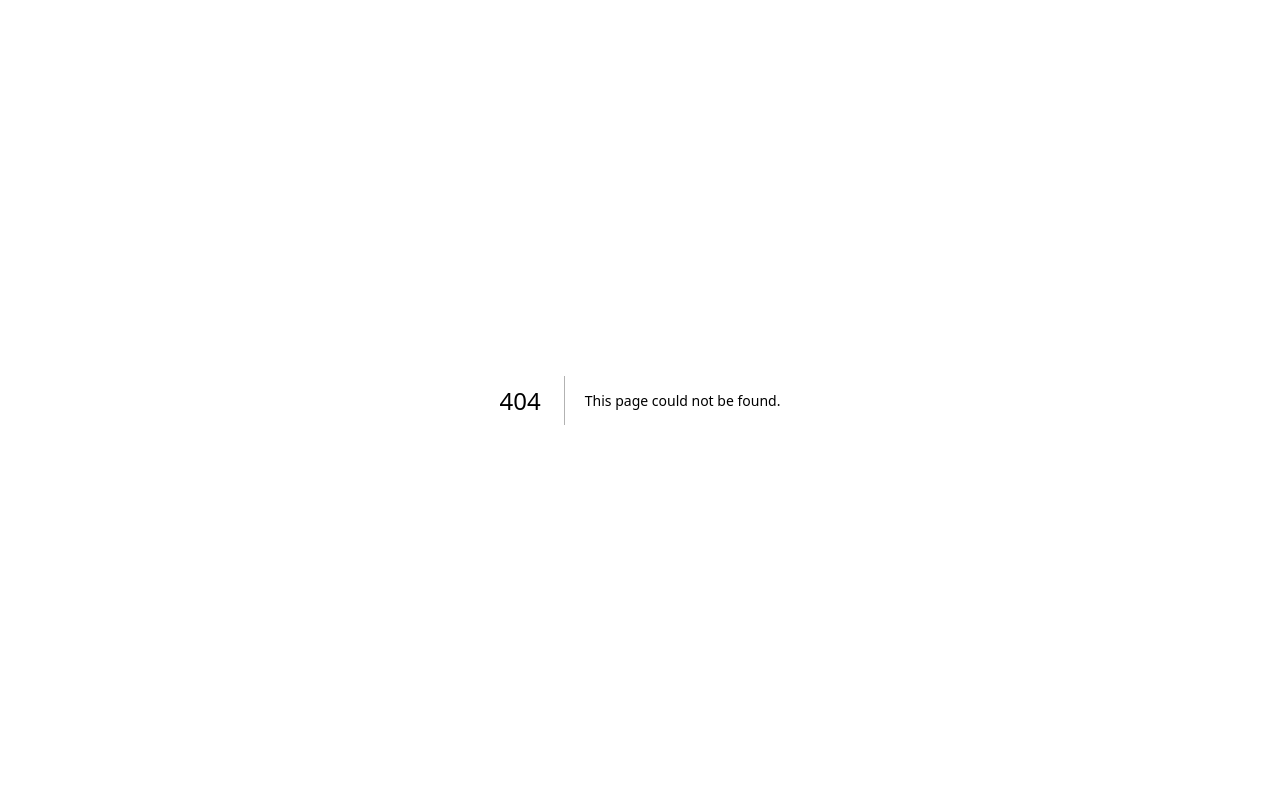
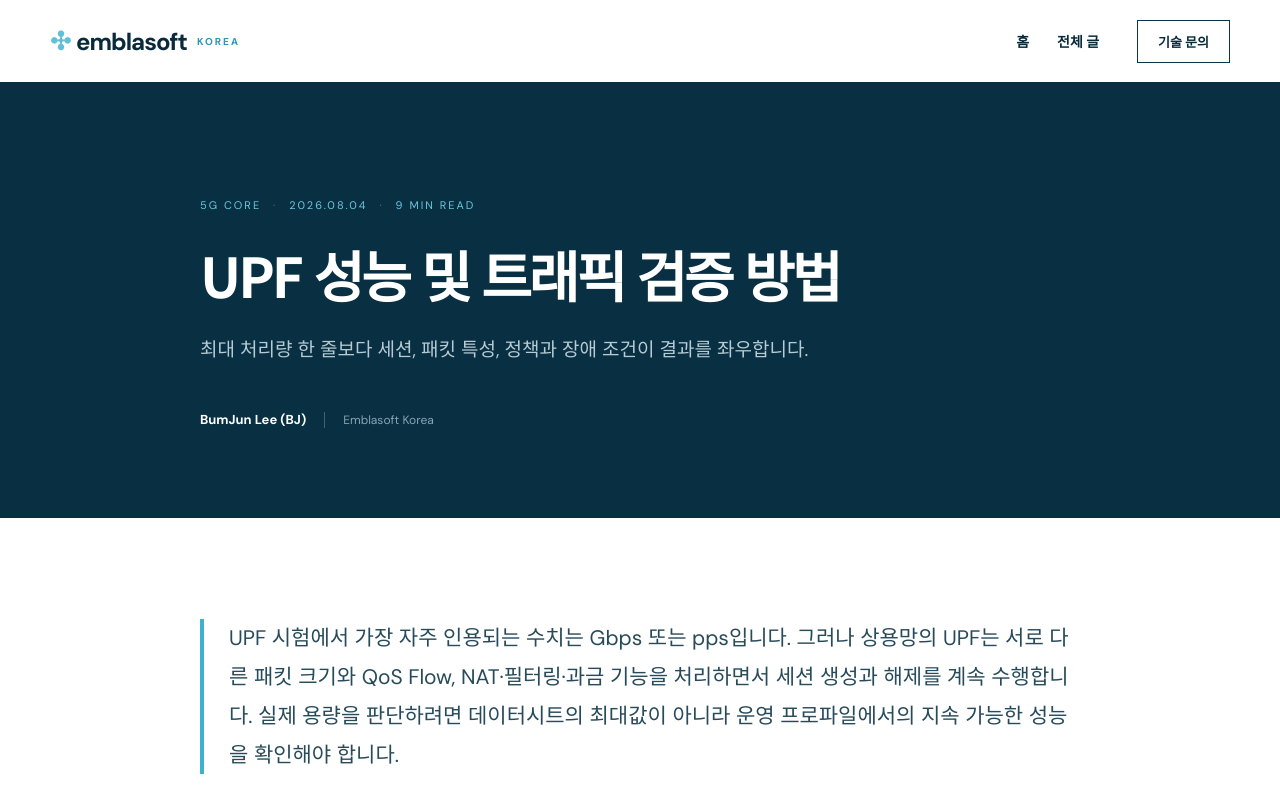
Before and after one commit to mystar11/emblasoft-kr, a Next.js app: page /blog/upf-performance-traffic-validation in a window 1280 px wide. Before the commit this address had no page. Shown: the top 800 px of the page. Built offline with nearby package versions, Linux system fonts and the light colour scheme.

Commit message:
Add upf-performance-traffic-validation article

```diff
--- /dev/null
+++ b/app/blog/upf-performance-traffic-validation/page.tsx
@@ -0,0 +1,9 @@
+import type { Metadata } from "next";
+import TechnicalArticle from "../TechnicalArticle";
+export const metadata: Metadata = { title: "UPF 성능 및 트래픽 검증 방법", description: "5G UPF의 처리량, 세션 규모, 지연, QoS와 장애복구를 현실적인 트래픽으로 검증하는 방법입니다." };
+export default function Page(){return <TechnicalArticle category="5G CORE" title="UPF 성능 및 트래픽 검증 방법" dek="최대 처리량 한 줄보다 세션, 패킷 특성, 정책과 장애 조건이 결과를 좌우합니다." read="9" lead="UPF 시험에서 가장 자주 인용되는 수치는 Gbps 또는 pps입니다. 그러나 상용망의 UPF는 서로 다른 패킷 크기와 QoS Flow, NAT·필터링·과금 기능을 처리하면서 세션 생성과 해제를 계속 수행합니다. 실제 용량을 판단하려면 데이터시트의 최대값이 아니라 운영 프로파일에서의 지속 가능한 성능을 확인해야 합니다." sections={[
+{title:"용량의 단위를 하나로 두지 않습니다",paragraphs:["대용량 패킷의 Gbps와 소형 패킷의 pps는 시스템에 다른 부담을 줍니다. 여기에 동시 PDU Session 수, 초당 세션 설정·해제율, QoS Flow 수가 더해집니다. CPU 코어 수와 NUMA 배치, NIC 큐, 가상화 방식도 결과에 포함해야 합니다.","시험 보고서에는 각 지표를 독립된 최고값으로 제시하기보다 동일 시점에 달성한 복합 부하와 자원 사용률을 기록하는 편이 실용적입니다."]},
+{title:"트래픽 모델을 서비스 구성에 맞춥니다",paragraphs:["인터넷 데이터, 영상, 음성, 게임, IoT와 기업용 트래픽은 패킷 크기와 버스트 특성이 다릅니다. 상·하향 비율, IPv4·IPv6, GTP-U 터널 수, DNN과 슬라이스 분포도 실제 계획에 맞춰야 합니다.","평균 부하만 유지하지 말고 Busy Hour의 점진적 증가, 순간 버스트와 Elephant Flow를 섞어 큐잉 지연과 공정성이 무너지는 지점을 확인합니다."]},
+{title:"기능을 켠 상태에서 성능을 측정합니다",paragraphs:["QoS, ULCL, 트래픽 스티어링, 사용량 보고, ACL, NAT와 Lawful Interception 연계 등 운영에 필요한 기능을 끄면 좋은 수치를 얻을 수 있지만 실제 설계 용량과는 거리가 생깁니다.","기능 조합별 기준선을 만들고 처리량뿐 아니라 PDU Session 성공률, 패킷 손실, 지연의 상위 백분위, 순서 뒤바뀜과 과금 레코드 정확성을 함께 봅니다."],quote:"UPF의 성능은 가장 빠른 조건이 아니라 실제 기능을 켠 상태에서 SLA를 지킬 수 있는 한계로 정의해야 합니다."},
+{title:"장애와 장시간 부하에서 여유를 확인합니다",paragraphs:["노드·링크 장애, UPF 재선택, 이중화 전환과 증설 과정에서 기존 세션과 신규 세션이 어떻게 처리되는지 측정합니다. 짧은 벤치마크를 통과해도 수 시간 또는 수일의 Soak Test에서 메모리 증가, 성능 진동이나 제어 평면 재시도가 나타날 수 있습니다.","최종 용량에는 정상 운용 여유와 장애 시 재분배 부하를 반영해야 합니다. 평균 CPU가 낮다는 이유만으로 충분한 여유가 있다고 판단해서는 안 됩니다."]}
+]} closing="Emblasoft는 UE 절차와 다양한 서비스 트래픽을 결합해 UPF의 기능·성능·확장성·복구를 같은 시험 체계에서 검증할 수 있도록 지원합니다."/>}
```
